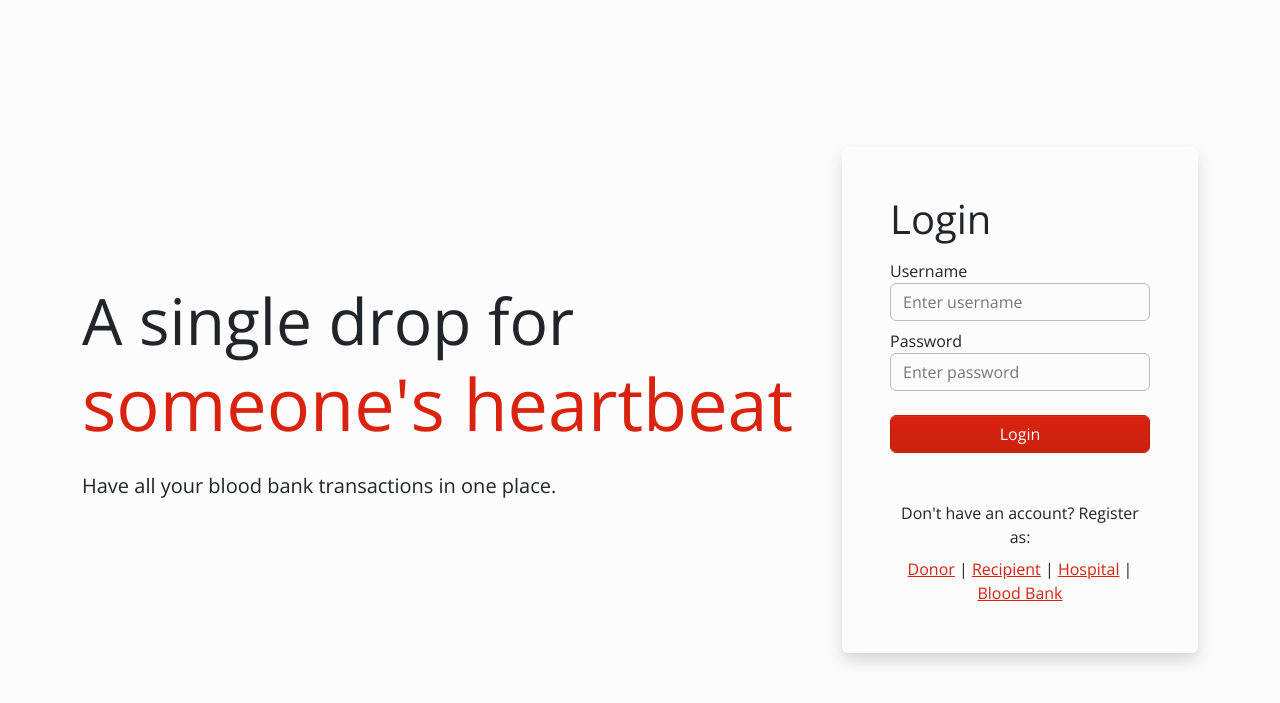
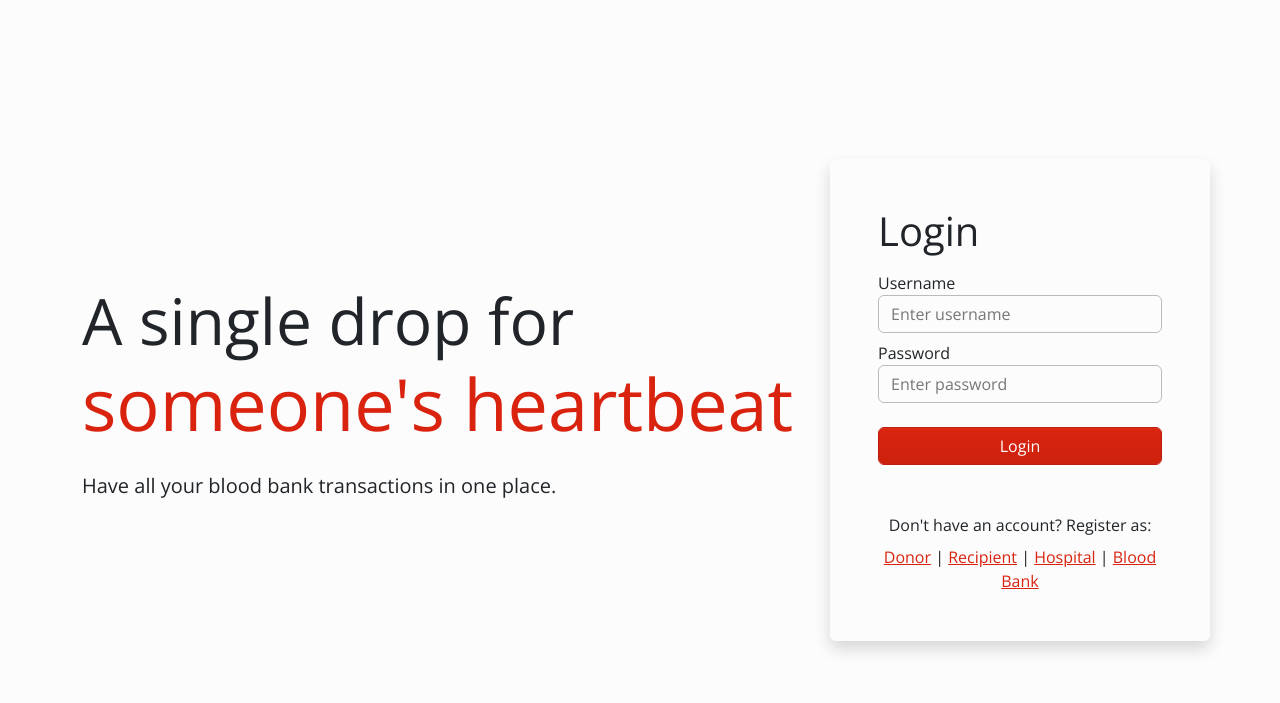
Before and after one commit to CodeLynch/BloodBankSystem, a Django app: page /login/ in a window 1280 px wide. Shown: the top 703 px of the page. Run offline with Django 4.2, Linux system fonts and the light colour scheme; some libraries are stand-ins or nearby versions.

Commit message:
Removed unnecessary tags and variables

```diff
--- a/BloodBankSystem/accounts/templates/login.html
+++ b/BloodBankSystem/accounts/templates/login.html
@@ -7,8 +7,8 @@ Login
 {% block content %}
 <main class="container">
     <div class="row d-flex justify-content-center align-items-center" style="height: 100vh;">
-        {% load static %}
-        <div class="col-md-8">
+        <!-- heading and subheading -->
+        <div class="col-md-8 text-md-start text-center py-5">
             <h1 class="display-3">
                 A single drop for <br>
                 <span class="text-primary display-2">someone's heartbeat</span>
@@ -17,8 +17,9 @@ Login
                 Have all your blood bank transactions in one place.
             </p>
         </div>
-        <div class="col-md-4">
-            <div class="shadow rounded px-5 py-5">
+
+        <!-- login form -->
+        <div class="col-md-4 shadow rounded px-5 py-5">
             <h1 class="mb-3">Login</h1>
             <form method="post">
                 {% csrf_token %}
@@ -32,10 +33,8 @@ Login
                 </div>
                 <button type="submit" class="btn btn-primary form-control mt-4">Login</button>
             </form>
-
-
-                <div class="text-center">
-                    <div class="mt-5 mb-2">Don't have an account? Register as: </div>
+            <div class="text-center mt-5">
+                <div class="mb-2">Don't have an account? Register as: </div>
                 <a href="{% url 'accounts:register' 'donor' %}">Donor</a> |
                 <a href="{% url 'accounts:register' 'recipient' %}">Recipient</a> |
                 <a href="{% url 'accounts:register' 'hospital' %}">Hospital</a> |
@@ -43,6 +42,5 @@ Login
             </div>
         </div>
     </div>
-    </div>
 </main>
 {% endblock %}
```
Lines whose indentation alone changed are shown as unchanged.
